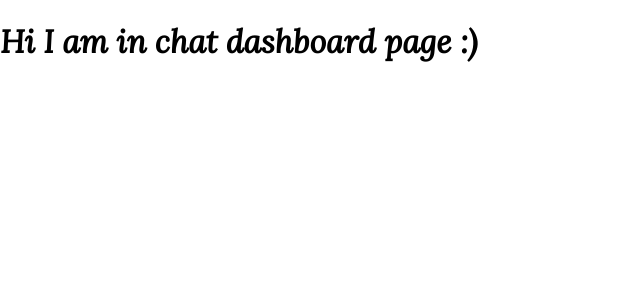
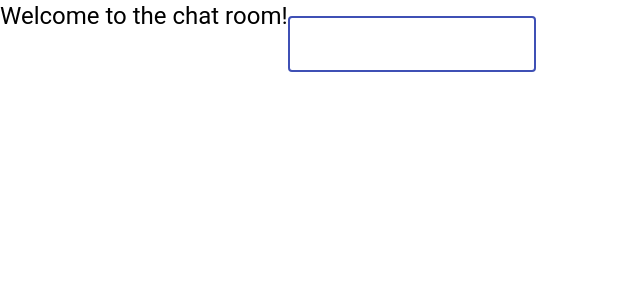
Before and after one commit to YukiRamu/WMAD-Node.js-Frontend, a React (Create React App) app: page /chat in a window 1280 px wide. Shown: the top 300 px of the page, without its empty margins (0-640 px from the left). Built offline with nearby package versions, Linux system fonts and the light colour scheme; no server answers.

Commit message:
socket.io frontend backend connected

```diff
--- a/package.json
+++ b/package.json
@@ -17,7 +17,8 @@
     "react-dom": "^17.0.2",
     "react-redux": "^7.2.4",
     "react-router-dom": "^5.2.0",
-    "react-scripts": "4.0.3"
+    "react-scripts": "4.0.3",
+    "socket.io-client": "^4.1.3"
   },
   "scripts": {
     "start": "react-scripts start",
--- a/src/components/Authentication/Login.js
+++ b/src/components/Authentication/Login.js
@@ -1,7 +1,7 @@
 import React, { useState, useEffect } from 'react';
 import { Link as RouterLink, useHistory } from 'react-router-dom';
 import { useSelector, useDispatch } from "react-redux";
-import { ChatSelector, login } from "../../redux/chatSlice";
+import { authorize, ChatSelector, login } from "../../redux/chatSlice";
 import axios from "axios";
 import { encode } from "base-64";
 /* importing custom modules */
@@ -126,101 +126,41 @@ const Login = () => {
   let history = useHistory();
 
   /* Methods */
-  const login = (e) => {
+  const login = async (e) => {
     e.preventDefault();
 
     // ****** Axios VERSION: connect to backend ******
-    axios.put("http://localhost:5000/api/login", loginUser, {
+    try {
+      const response = await axios.put("http://localhost:5000/api/login", loginUser, {
         headers: {
           'Authorization': 'Basic ' + encode(loginUser.username + ":" + loginUser.password),
           "Content-type": "application/json"
         },
         credentials: "same-origin"
-    })
-      .then(res => {
-        console.log(res);
-        if (res.statusText !== "OK") {
-          throw res.statusText;
+      });
+      if (response.statusText !== "OK") {
+        throw response.statusText;
       } else {
-          return res.data;
-        }
-      })
-      .then(data => {
-        console.log(data);
-        if (data.msg === "SUCCESS") {
-          //dispatch --- **** TypeError: e.preventDefault is not a function!!!
-          // dispatch(login({
+        // Only for authorized user
+
+        //dispatch --- not working! TypeError: e.preventDefault is not a function. need to create a thunk
+        // dispatch(authorize({
         //   user: {
-          //     username: data.username,
-          //     password: data.password
+        //     username: response.data.username,
+        //     password: response.data.password
         //   },
         //   room: room
         // }));
-          history.push("/chat"); //go to chat dashboard
-        } else {
-          alert("Login failed. Incorrect user info.");
+        history.push({
+          pathname: '/chat',
+          search: `?username=${response.data.username}&room=${room}`,
+          state: { detail: response.data }
+        });
       }
-        return data;
-      })
-      .catch(error => {
+    } catch (error) {
       console.error(`Login failed with the error: ${error}`);
       return error;
-      });
-
-    // try {
-    //   const response = await axios.put("http://localhost:5000/api/login", loginUser, {
-    //     headers: {
-    //       'Authorization': 'Basic ' + encode(loginUser.username + ":" + loginUser.password),
-    //       "Content-type": "application/json"
-    //     },
-    //     credentials: "same-origin"
-    //   });
-    //   console.log(response);
-    //   if (response.statusText !== "OK") {
-    //     throw response.statusText;
-    //   } else {
-    //     console.log("I am here!!!! ", response.data);
-    //     //dispatch
-    //     dispatch(login({
-    //       user: {
-    //         username: response.data.username,
-    //         password: response.data.password
-    //       },
-    //       room: room
-    //     }));
-    //     history.push("/chat"); //go to chat dashboard
-    //     //return response.data;
-    //   }
-    // } catch (error) {
-    //   console.error(`Login failed with the error: ${error}`);
-    //   return error;
-    // }
-
-    // ****** fetch VERSION ******
-    // fetch("http://localhost:5000/api/login", {
-    //   method: "PUT",
-    //   headers: new Headers({
-    //     'Authorization': 'Basic ' + encode(loginUser.username + ":" + loginUser.password),
-    //     "Content-type": "application/json"
-    //   }),
-    //   body: JSON.stringify(loginUser),
-    //   credentials: "same-origin"
-    // })
-    //   .then(res => {
-    //     console.log(res);
-    //     if (!res.ok) {
-    //       throw res.statusText;
-    //     } else {
-    //       return res.json();
-    //     }
-    //   })
-    //   .then(data => {
-    //     console.log(data); //working!
-    //   })
-    //   .catch(error => {
-    //     console.error(`Login failed with the error: ${error}`);
-    //     return error;
-    //   });
+    }
   };
 
   //const globalClasses = Styles(); // global style component ---- NOT WORKING!!!!
--- a/src/components/Chat/Chat.js
+++ b/src/components/Chat/Chat.js
@@ -1,9 +1,112 @@
-import React from 'react';
+import React, { useState, useEffect } from 'react';
+import queryString from 'query-string';
+import io from "socket.io-client";
 
-const Chat = () => {
+/* importing Material UI components */
+import Avatar from '@material-ui/core/Avatar';
+import Button from '@material-ui/core/Button';
+import CssBaseline from '@material-ui/core/CssBaseline';
+import TextField from '@material-ui/core/TextField';
+import FormControlLabel from '@material-ui/core/FormControlLabel';
+import Checkbox from '@material-ui/core/Checkbox';
+import Link from '@material-ui/core/Link';
+import Grid from '@material-ui/core/Grid';
+import LoyaltyIcon from '@material-ui/icons/Loyalty';
+import Typography from '@material-ui/core/Typography';
+import { makeStyles } from '@material-ui/core/styles';
+import { Container } from '@material-ui/core';
+let socket;
+
+/* Styles */
+const useStyles = makeStyles(theme => ({
+  chatContainer: {
+    height: '100vh',
+    padding: "0",
+    margin: "0",
+    display: "flex",
+    width: "100%",
+    flexWrap: "wrap",
+    boxSizing: "border-box",
+    maxWidth: "inherit",
+    fontFamily: "Lora, serif"
+  },
+}));
+
+
+/* Component */
+const Chat = ({ location }) => {
+
+  //private hook
+  const [username, setUsername] = useState("");
+  const [room, setRoom] = useState("");
+  const [message, setMessage] = useState("");
+  const [messages, setMessages] = useState([]);
+  const ENDPOINT = "localhost:5000";
+
+  const classes = useStyles();
+
+  //get state from url
+  useEffect(() => {
+    const { username, room } = queryString.parse(location.search);
+
+    //define backend endpoint, get instance
+    socket = io(ENDPOINT);
+
+    setUsername(username);
+    setRoom(room);
+
+    socket.emit("join", { username, room }, () => {
+
+    });
+
+    //disconnect event
+    return () => {
+      socket.emit("disconnect");
+      socket.off();
+    };
+
+  }, [location.search, ENDPOINT]);
+
+  //store messages into an array state
+  useEffect(() => {
+    socket.on("message", (message) => {
+      setMessages(messages => [...messages, message]);
+    });
+  }, [messages]);
+
+  //methods for sending messages
+  const sendMessage = (e) => {
+    e.preventDefault();
+
+    if(message) {
+      socket.emit('sendMessage', message, () => setMessage(''));
+    }
+  };
+
+  console.log(message, messages)
+
   return (
     <>
-      <h1>Hi I am in chat dashboard page :)</h1>
+      <Container className={classes.chatContainer}>
+        <Typography component="h1" variant="h5" className={classes.message}>
+          Welcome to the chat room!
+        </Typography>
+        <div className={classes.container}>
+          <TextField
+            variant="outlined"
+            margin="normal"
+            fullWidth
+            id="text"
+            name="text"
+            autoFocus
+            className={classes.messageInput}
+            value={message}
+            onChange={(e) => setMessage(e.target.value)}
+            onKeyPress={e => e.key === "Enter" ? sendMessage(e) : null}
+          />
+        </div>
+      </Container>
+
 
     </>
   );
--- a/src/redux/chatSlice.js
+++ b/src/redux/chatSlice.js
@@ -1,9 +1,17 @@
-import { createSlice } from '@reduxjs/toolkit';
+import { createAsyncThunk, createSlice } from '@reduxjs/toolkit';
 
 const initialState = {
   user: { username: "", password: "" },
   room: ""
 };
+
+// Create the thunk
+export const authorize = createAsyncThunk(
+  'api/authorize',
+  async (email, password) => {
+    console.log(email, password);
+  }
+);
 
 export const chatSlice = createSlice({
   name: "chat",
@@ -14,6 +22,11 @@ export const chatSlice = createSlice({
       //update state
       return [...state, action.payload];
     }
+  },
+  extraReducers: {
+    [authorize.fulfilled]: (state, action) => {
+      // ... do state update here
+    }
   }
 });
 
```
Also changed, not shown: src/redux/store.js (+6 -2 lines), 1 other file (tests, documents, lock files or other folders). Lines whose indentation alone changed are shown as unchanged.
